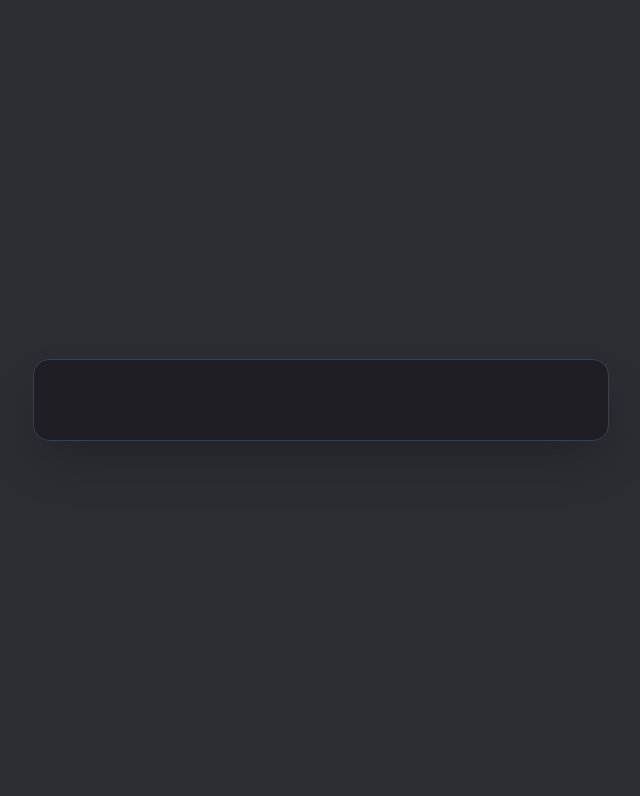
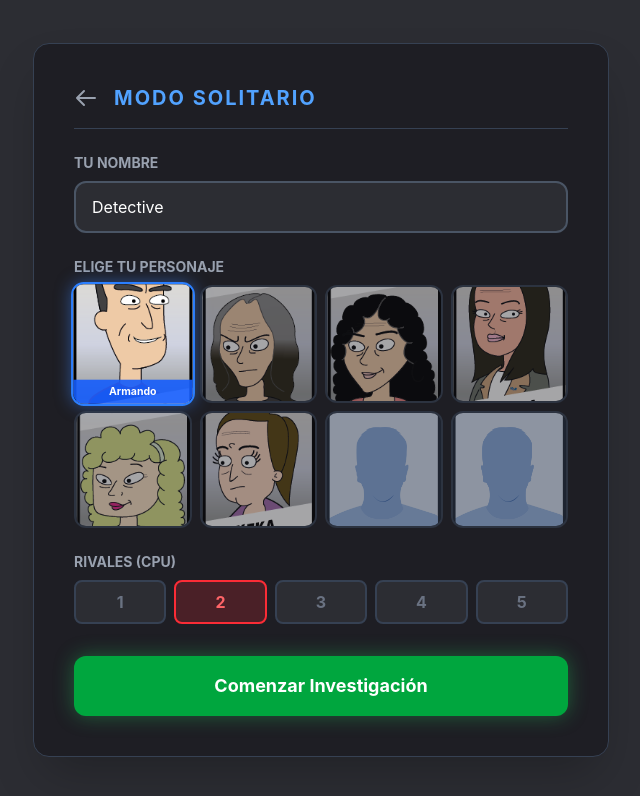
Before and after one commit to TheMaff/clue-mafafa, a React (Vite) app: page / in a window 1280 px wide. Both pictures are taken after a click on the button "Jugar Solo (CPU)". Shown: the top 796 px of the page, without its empty margins (319-959 px from the left). Built offline with nearby package versions, Linux system fonts and the light colour scheme.

Commit message:
feat: lobby multijugador con firebase realtime database y suscripciones en tiempo real

```diff
--- a/src/components/CoverScreen.tsx
+++ b/src/components/CoverScreen.tsx
@@ -6,7 +6,6 @@ import gameData from '../data/game-data.json';
 export default function CoverScreen() {
     const startGame = useGameStore((state) => state.startGame);
 
-  // Extraemos las nuevas funciones y estados de Firebase
     const {
         createMultiplayerRoom,
         joinMultiplayerRoom,
@@ -25,15 +24,16 @@ export default function CoverScreen() {
     const [roomCodeInput, setRoomCodeInput] = useState('');
 
     const handleStartSolo = () => {
-    // ... (Tu código de modo solitario se mantiene intacto) ...
         const humanPlayers = [{ name: playerName || 'Detective', avatar: selectedAvatar }];
         const availableCpuAvatars = gameData.characters.map(c => c.img).filter(img => img !== selectedAvatar);
         const cpuPlayers = [];
+
         for (let i = 0; i < cpuCount; i++) {
             const cpuAvatar = availableCpuAvatars[i % availableCpuAvatars.length];
             const cpuName = gameData.characters.find(c => c.img === cpuAvatar)?.name || `CPU ${i + 1}`;
             cpuPlayers.push({ name: cpuName, avatar: cpuAvatar });
         }
+
         startGame(humanPlayers, cpuPlayers);
     };
 
@@ -64,22 +64,119 @@ export default function CoverScreen() {
         <div className="flex flex-col items-center justify-center min-h-screen bg-[#2C2D33] p-4 text-white">
             <div className="bg-[#1E1E24] p-6 md:p-10 rounded-2xl shadow-2xl border border-gray-700 max-w-xl w-full">
 
-        {/* ... (Las vistas 'home', 'solo' y 'multiplayer' son IGUALES a lo que ya tenías, solo acorto aquí por legibilidad) ... */}
+                {/* VISTA 1: HOME */}
                 {view === 'home' && (
                     <div className="text-center animate-fade-in">
-            <h1 className="text-5xl md:text-6xl font-extrabold mb-2 tracking-tight text-transparent bg-clip-text bg-gradient-to-r from-blue-400 to-purple-500">CLUE</h1>
+                        <h1 className="text-5xl md:text-6xl font-extrabold mb-2 tracking-tight text-transparent bg-clip-text bg-gradient-to-r from-blue-400 to-purple-500">
+                            CLUE
+                        </h1>
                         <h2 className="text-2xl md:text-3xl font-bold mb-8 text-gray-300 tracking-widest">COQUIMBO</h2>
+
                         <div className="flex flex-col gap-4 mt-8">
-              <button onClick={() => setView('solo')} className="w-full py-4 px-6 bg-blue-600 hover:bg-blue-500 rounded-xl font-bold text-lg">Jugar Solo (CPU)</button>
-              <button onClick={() => setView('multiplayer')} className="w-full py-4 px-6 bg-purple-600 hover:bg-purple-500 rounded-xl font-bold text-lg">Jugar con Amigos (Online)</button>
+                            <button onClick={() => setView('solo')} className="w-full py-4 px-6 bg-blue-600 hover:bg-blue-500 transition-colors rounded-xl font-bold text-lg shadow-[0_0_20px_rgba(37,99,235,0.4)]">
+                                Jugar Solo (CPU)
+                            </button>
+                            <button onClick={() => setView('multiplayer')} className="w-full py-4 px-6 bg-purple-600 hover:bg-purple-500 transition-colors rounded-xl font-bold text-lg shadow-[0_0_20px_rgba(168,85,247,0.4)]">
+                                Jugar con Amigos (Online)
+                            </button>
                         </div>
                     </div>
                 )}
 
-        {/* ... (Omite 'solo' y 'multiplayer' si ya los tienes, o pégalos tal cual de tu paso anterior. La magia está en 'lobby') ... */}
-        {/* Para este snippet, asegúrate de mantener tus vistas de 'solo' y 'multiplayer' como estaban */}
+                {/* VISTA 2: SOLO (OFFLINE) */}
+                {view === 'solo' && (
+                    <div className="animate-fade-in">
+                        <div className="flex items-center gap-4 mb-6 border-b border-gray-700 pb-4">
+                            <button onClick={() => setView('home')} className="text-gray-400 hover:text-white transition-colors">
+                                <svg xmlns="http://www.w3.org/2000/svg" className="h-6 w-6" fill="none" viewBox="0 0 24 24" stroke="currentColor"><path strokeLinecap="round" strokeLinejoin="round" strokeWidth={2} d="M10 19l-7-7m0 0l7-7m-7 7h18" /></svg>
+                            </button>
+                            <h2 className="text-xl font-bold text-blue-400 uppercase tracking-widest">Modo Solitario</h2>
+                        </div>
 
-        {/* --- NUEVA VISTA: LA SALA DE ESPERA (LOBBY) --- */}
+                        <div className="mb-6">
+                            <label className="block text-sm font-bold text-gray-400 mb-2 uppercase">Tu Nombre</label>
+                            <input type="text" value={playerName} onChange={(e) => setPlayerName(e.target.value)} className="w-full bg-[#2C2D33] border-2 border-gray-600 rounded-xl px-4 py-3 text-white focus:outline-none focus:border-blue-500" maxLength={15} />
+                        </div>
+
+                        <div className="mb-6">
+                            <label className="block text-sm font-bold text-gray-400 mb-2 uppercase">Elige tu Personaje</label>
+                            <div className="grid grid-cols-4 gap-2">
+                                {gameData.characters.map((char) => (
+                                    <button key={char.name} onClick={() => setSelectedAvatar(char.img)} className={`relative rounded-xl border-2 overflow-hidden transition-all aspect-square ${selectedAvatar === char.img ? 'border-blue-500 shadow-[0_0_15px_rgba(59,130,246,0.5)] scale-105' : 'border-gray-700 opacity-60 hover:opacity-100 hover:border-gray-500'}`}>
+                                        <img src={`/assets/${char.img}`} alt={char.name} className="w-full h-full object-cover bg-gray-800" />
+                                        {selectedAvatar === char.img && <div className="absolute inset-x-0 bottom-0 bg-blue-600/90 py-1"><p className="text-[10px] text-center font-bold">{char.name}</p></div>}
+                                    </button>
+                                ))}
+                            </div>
+                        </div>
+
+                        <div className="mb-8">
+                            <label className="block text-sm font-bold text-gray-400 mb-2 uppercase">Rivales (CPU)</label>
+                            <div className="flex gap-2">
+                                {[1, 2, 3, 4, 5].map((num) => (
+                                    <button key={num} onClick={() => setCpuCount(num)} className={`flex-1 py-2 rounded-lg border-2 font-bold transition-all ${cpuCount === num ? 'border-red-500 bg-red-500/20 text-red-400' : 'border-gray-700 bg-[#2C2D33] text-gray-500'}`}>{num}</button>
+                                ))}
+                            </div>
+                        </div>
+
+                        <button onClick={handleStartSolo} className="w-full py-4 px-6 bg-green-600 hover:bg-green-500 transition-colors rounded-xl font-bold text-lg shadow-[0_0_20px_rgba(34,197,94,0.4)]">
+                            Comenzar Investigación
+                        </button>
+                    </div>
+                )}
+
+                {/* VISTA 3: MULTIJUGADOR FORMULARIO */}
+                {view === 'multiplayer' && (
+                    <div className="animate-fade-in">
+                        <div className="flex items-center gap-4 mb-6 border-b border-gray-700 pb-4">
+                            <button onClick={() => { setView('home'); setMultiplayerAction(null); }} className="text-gray-400 hover:text-white transition-colors">
+                                <svg xmlns="http://www.w3.org/2000/svg" className="h-6 w-6" fill="none" viewBox="0 0 24 24" stroke="currentColor"><path strokeLinecap="round" strokeLinejoin="round" strokeWidth={2} d="M10 19l-7-7m0 0l7-7m-7 7h18" /></svg>
+                            </button>
+                            <h2 className="text-xl font-bold text-purple-400 uppercase tracking-widest">Multijugador Online</h2>
+                        </div>
+
+                        <div className="mb-6">
+                            <label className="block text-sm font-bold text-gray-400 mb-2 uppercase">Tu Nombre</label>
+                            <input type="text" value={playerName} onChange={(e) => setPlayerName(e.target.value)} className="w-full bg-[#2C2D33] border-2 border-purple-600 rounded-xl px-4 py-3 text-white focus:outline-none focus:border-purple-500" maxLength={15} />
+                        </div>
+
+                        <div className="mb-6">
+                            <label className="block text-sm font-bold text-gray-400 mb-2 uppercase">Elige tu Personaje</label>
+                            <div className="grid grid-cols-4 gap-2">
+                                {gameData.characters.map((char) => (
+                                    <button key={char.name} onClick={() => setSelectedAvatar(char.img)} className={`relative rounded-xl border-2 overflow-hidden transition-all aspect-square ${selectedAvatar === char.img ? 'border-purple-500 shadow-[0_0_15px_rgba(168,85,247,0.5)] scale-105' : 'border-gray-700 opacity-60 hover:opacity-100 hover:border-gray-500'}`}>
+                                        <img src={`/assets/${char.img}`} alt={char.name} className="w-full h-full object-cover bg-gray-800" />
+                                    </button>
+                                ))}
+                            </div>
+                        </div>
+
+                        {!multiplayerAction ? (
+                            <div className="flex gap-4">
+                                <button onClick={() => setMultiplayerAction('create')} className="flex-1 py-4 bg-purple-600 hover:bg-purple-500 rounded-xl font-bold">Crear Sala</button>
+                                <button onClick={() => setMultiplayerAction('join')} className="flex-1 py-4 bg-gray-600 hover:bg-gray-500 rounded-xl font-bold">Unirse a Sala</button>
+                            </div>
+                        ) : multiplayerAction === 'join' ? (
+                            <div className="flex flex-col gap-4 animate-fade-in">
+                                <input
+                                    type="text"
+                                    value={roomCodeInput}
+                                    onChange={(e) => setRoomCodeInput(e.target.value.toUpperCase())}
+                                    placeholder="CÓDIGO (Ej. X7Y9Z)"
+                                    className="w-full bg-[#2C2D33] border-2 border-purple-600 rounded-xl px-4 py-3 text-center text-xl tracking-[0.5em] font-bold uppercase"
+                                    maxLength={5}
+                                />
+                                <button onClick={handleJoinRoom} className="w-full py-4 bg-purple-600 hover:bg-purple-500 rounded-xl font-bold">Entrar a la Sala</button>
+                            </div>
+                        ) : (
+                            <div className="animate-fade-in">
+                                <button onClick={handleCreateRoom} className="w-full py-4 bg-purple-600 hover:bg-purple-500 rounded-xl font-bold">Generar Código y Crear Sala</button>
+                            </div>
+                        )}
+                    </div>
+                )}
+
+                {/* VISTA 4: LOBBY (SALA DE ESPERA ONLINE) */}
                 {view === 'lobby' && (
                     <div className="animate-fade-in text-center">
                         <div className="mb-8">
@@ -93,7 +190,7 @@ export default function CoverScreen() {
                         <div className="bg-[#2C2D33] rounded-xl p-4 mb-8 text-left border border-gray-700">
                             <h3 className="text-gray-400 font-bold uppercase mb-4 text-sm border-b border-gray-600 pb-2">Jugadores Conectados ({remotePlayers.length}/6)</h3>
                             <div className="flex flex-col gap-3">
-                {remotePlayers.map((p, index) => (
+                                {remotePlayers.map((p) => (
                                     <div key={p.id} className="flex items-center gap-4 bg-[#1E1E24] p-3 rounded-lg border border-gray-700">
                                         <img src={`/assets/${p.avatar}`} alt={p.name} className="w-12 h-12 rounded-full border-2 border-purple-500 object-cover bg-gray-800" />
                                         <div>
@@ -124,8 +221,6 @@ export default function CoverScreen() {
                     </div>
                 )}
 
-        {/* Asegúrate de renderizar tus vistas view === 'solo' y view === 'multiplayer' aquí debajo para que todo el formulario siga funcionando */}
-
             </div>
         </div>
     );
```
Also changed, not shown: src/store/gameEngine.ts (+19 -34 lines). Lines whose indentation alone changed are shown as unchanged.
